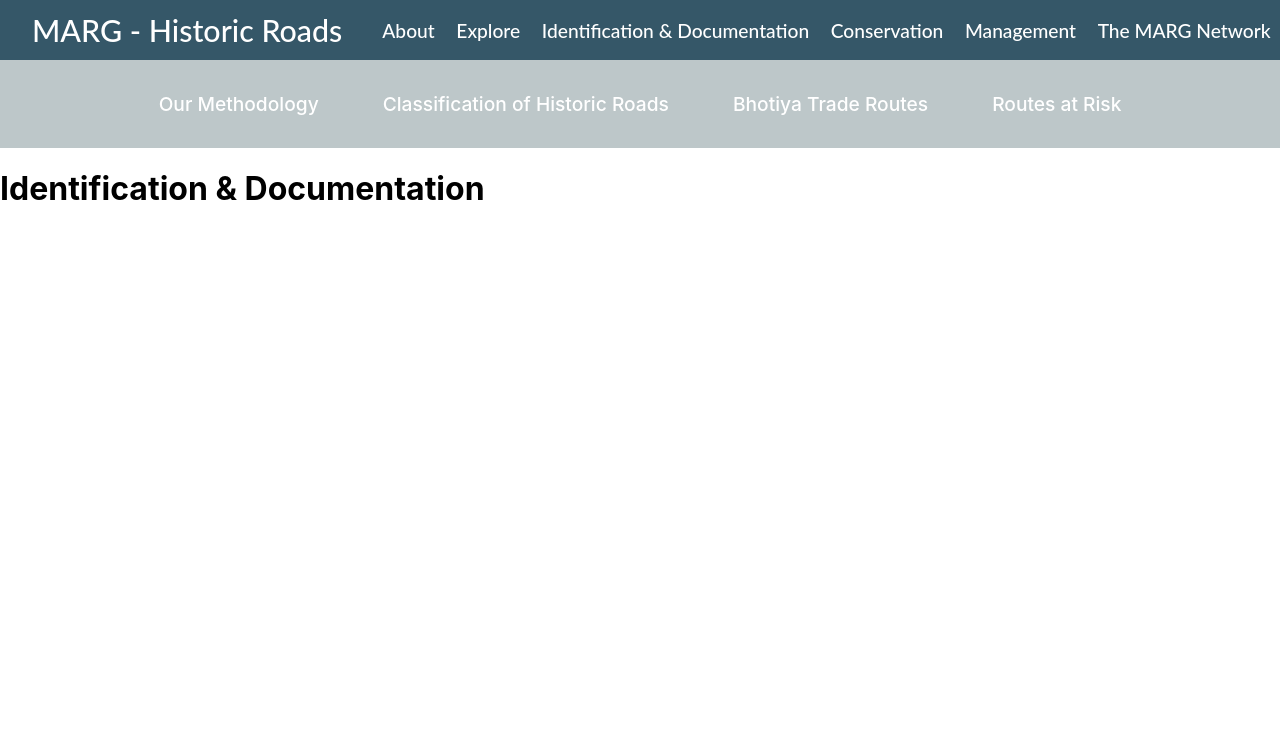
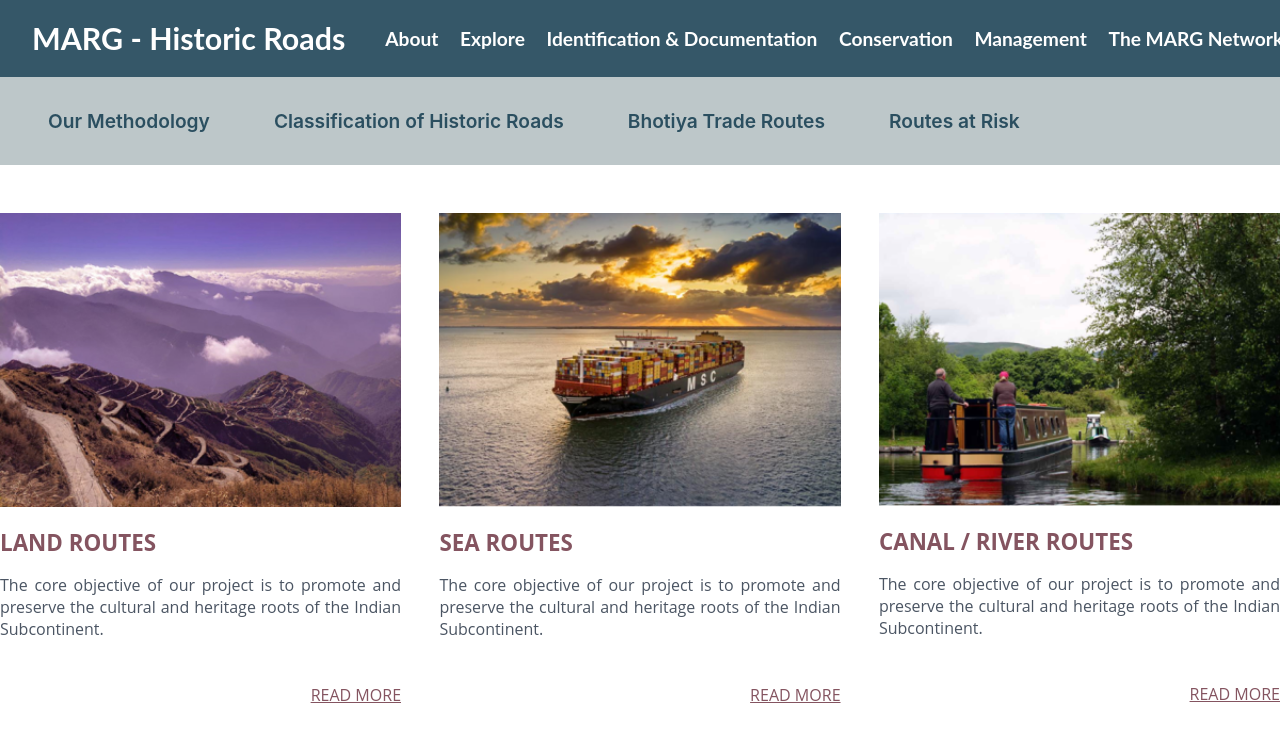
Before and after one commit to Marg-Project/marg-website, a Django app: page /identification_documentation/classification_of_historic_roads in a window 1280 px wide. Shown: the top 742 px of the page. Run offline with Django 4.2, Linux system fonts and the light colour scheme.

Commit message:
Updated Pages

```diff
--- a/Marg/pages/static/pages/css/base.css
+++ b/Marg/pages/static/pages/css/base.css
@@ -1,16 +1,17 @@
 /* === Base Styles === */
 body {
   font-family: 'Inter', sans-serif;
-  --text-color: #ffffff;
+  --text-color: #2b4f60;
+  --text-color-hover: 43 79 96;
 }
 
 /* === Navigation Container === */
 .secondary-navbar {
   width: 100%;
-  background-color: rgb(189, 199, 201); /* Soft gray-blue background */
+  background-color: rgb(189, 199, 201);
   display: flex;
   flex-direction: column;
-  align-items: center;
+  align-items: left ;
   position: relative;
 }
 
@@ -20,14 +21,18 @@ body {
   gap: 2rem;
   padding: 1rem 2rem;
   position: relative;
-  list-style: none
+  list-style: none;
 }
 
 .navbar-list li a{
   text-decoration: none;
-  color: var(--text-color); /* Black text color */
+  color: var(--text-color);
   font-size: 1.2rem;
-  font-weight: 500;
+  font-weight: 575;
   padding: 0.5rem 1rem;
   border-radius: 5px;
 }
+
+.navbar-list li a:hover{
+  color: var(--text-color-hover);
+}
--- /dev/null
+++ b/Marg/pages/static/pages/css/identification_documentation/classification.css
@@ -0,0 +1,47 @@
+.routes-grid {
+    font-family: 'Open Sans', sans-serif;
+    width: 100%;
+    /* padding: 0 3rem; */
+    margin: 3rem 0;
+    display: grid;
+    grid-template-columns: repeat(3, 1fr);
+    gap: 3vw;
+    /* height: 100%; */
+    overflow: auto;
+}
+
+.route-card {
+    width: 100%;
+    height: fit-content;
+    overflow: hidden;
+}
+
+.route-card img {
+    width: 100%;
+    display: block;
+}
+
+.route-text {
+    padding: 5% 0;
+}
+
+.route-title {
+    color: #845460;
+    font-weight: bold;
+    font-size: 140%;
+    margin-bottom: 4%;
+}
+
+.route-description {
+    color: #4B5563;
+    /* Tailwind gray-700 */
+    text-align: justify;
+    font-size: 100%;
+}
+
+.read-more {
+    text-align: right;
+    text-decoration: underline;
+    padding: 2% 0;
+    color: #845460;
+}
--- a/Marg/pages/static/pages/css/navbar.css
+++ b/Marg/pages/static/pages/css/navbar.css
@@ -10,7 +10,7 @@
   display: flex;
   align-items: center;
   justify-content: space-between;
-  height: 60px;
+  height: 4.8rem;
   padding: 0 2.5%;
   font-family: 'Lato', sans-serif;
   box-sizing: border-box;
@@ -20,7 +20,7 @@
 .navbar-container a {
   text-decoration: none;
   font-size: calc(1.5vw + 0.7rem);
-  font-weight: 500;
+  font-weight: 650;
   color: white;
   white-space: nowrap;
 }
--- a/Marg/pages/templates/pages/identification_documentation/classification.html
+++ b/Marg/pages/templates/pages/identification_documentation/classification.html
@@ -1,9 +1,49 @@
 {% extends "pages/base.html" %}
+{% load static %}
 
 {% block title %}MARG{% endblock %}
 
+{% block extra_css %}
+<link rel="stylesheet" href="{% static 'pages/css/identification_documentation/classification.css' %}">
+{% endblock %}
+
 {% block content %}
-<h1>
-    Identification & Documentation
-</h1>
+<div class="routes-grid">
+    <div class="route-card">
+        <img src="{% static '/assets/image 1-45ada715.jpg' %}" alt="Sunset in the mountains" />
+        <div class="route-text">
+            <div class="route-title">LAND ROUTES</div>
+            <p class="route-description">
+                The core objective of our project is to promote and preserve the cultural and heritage roots of the
+                Indian Subcontinent.
+            </p>
+        </div>
+        <div class="read-more">READ MORE</div>
+    </div>
+
+    <div class="route-card">
+        <img src="{% static '/assets/image 2-aab840f0.png' %}" alt="Sunset in the mountains" />
+        <div class="route-text">
+            <div class="route-title">SEA ROUTES</div>
+            <p class="route-description">
+                The core objective of our project is to promote and preserve the cultural and heritage roots of the
+                Indian Subcontinent.
+            </p>
+        </div>
+        <div class="read-more">READ MORE</div>
+    </div>
+
+    <div class="route-card">
+        <img src="{% static '/assets/image 3-3cc118c7.png' %}" alt="Sunset in the mountains" />
+        <div class="route-text">
+            <div class="route-title">CANAL / RIVER ROUTES</div>
+            <p class="route-description">
+                The core objective of our project is to promote and preserve the cultural and heritage roots of the
+                Indian Subcontinent.
+            </p>
+        </div>
+        <div class="read-more">READ MORE</div>
+    </div>
+</div>
+
 {% endblock %}
```
Also changed, not shown: Marg/pages/static/pages/css/about/the_marg.css (added, +33 -0 lines), Marg/pages/static/pages/css/identification_documentation/methodology.css (added, +30 -0 lines), Marg/pages/static/pages/css/identification_documentation/risk.css (added, +11 -0 lines), Marg/pages/templates/pages/about/the_marg.html (+22 -3 lines), Marg/pages/templates/pages/identification_documentation/methodology.html (+28 -3 lines), Marg/pages/templates/pages/identification_documentation/risk.html (+8 -3 lines), Marg/pages/static/assets/3-2b345729.jpg (added), Marg/pages/static/assets/image 1-45ada715.jpg (added), Marg/pages/static/assets/image 2-aab840f0.png (added), Marg/pages/static/assets/image 3-3cc118c7.png (added), Marg/pages/static/assets/image7-3f82b24b.png (added), Marg/pages/static/assets/ss-73f25b92.png (added), 3 other files.
